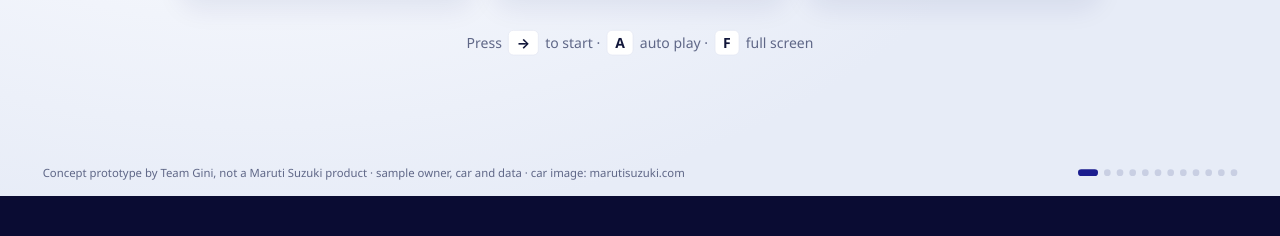
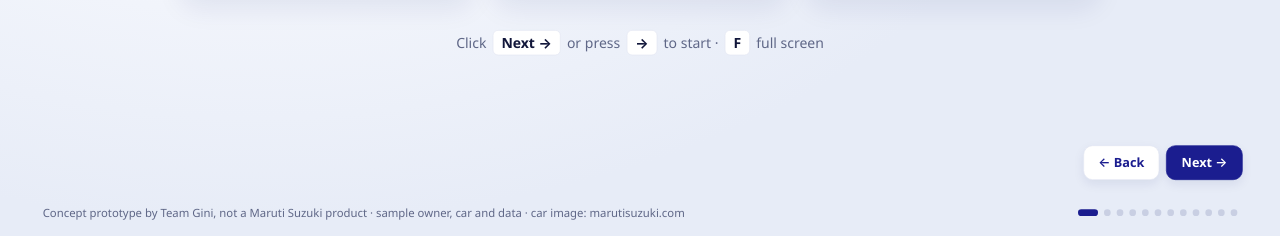
Before and after one commit to cooldudeayush/marutiSuzuki, a plain HTML site: page index.html in a window 1280 px wide. Shown: the part 564-800 px from the top of the page. Drawn offline with Linux system fonts and the light colour scheme.

Commit message:
Fill any window shape, keep Back and Next visible, remove auto play button
Co-Authored-By: Claude Opus 5.5 <noreply@anthropic.com>

```diff
--- a/index.html
+++ b/index.html
@@ -8,7 +8,7 @@
 <style>
 :root{--navy:#1B1D8F;--navy2:#12146A;--blue:#2E5BFF;--sky:#E8EDFF;--red:#E31E24;--ink:#11163A;--muted:#5F6787;--line:#E2E6F1;--bg:#F5F7FC;--green:#1E8A4C;--green-bg:#E5F5EC;--amber:#C77C02;--amber-bg:#FFF3DD}
 *{box-sizing:border-box;margin:0;padding:0}
-html,body{height:100%;background:#0A0C33;overflow:hidden;font-family:"Segoe UI",system-ui,-apple-system,Roboto,"Helvetica Neue",Arial,sans-serif;color:var(--ink);-webkit-font-smoothing:antialiased}
+html,body{height:100%;background:#E9EDF8;overflow:hidden;font-family:"Segoe UI",system-ui,-apple-system,Roboto,"Helvetica Neue",Arial,sans-serif;color:var(--ink);-webkit-font-smoothing:antialiased}
 svg{flex-shrink:0}
 button{font:inherit;cursor:pointer;border:0;background:none;color:inherit}
 #viewport{position:fixed;inset:0;display:flex;align-items:center;justify-content:center}
@@ -32,10 +32,10 @@ body.portrait .brand span{display:none}
 body.portrait .act{padding:8px 16px;font-size:18px}
 
 /* layout areas */
-#devarea{position:absolute;left:56px;top:118px;width:1090px;height:880px}
-#caption{position:absolute;left:1190px;top:118px;width:670px;height:860px}
-body.portrait #devarea{left:40px;top:120px;width:1000px;height:1120px}
-body.portrait #caption{left:70px;top:1270px;width:940px;height:520px}
+#devarea{position:absolute;left:56px;top:118px;width:1090px;height:calc(var(--H,1080px) - 200px)}
+#caption{position:absolute;left:1190px;top:118px;width:670px;height:calc(var(--H,1080px) - 220px)}
+body.portrait #devarea{left:40px;top:120px;width:1000px;height:calc(var(--H,1920px) - 800px)}
+body.portrait #caption{left:70px;top:calc(var(--H,1920px) - 650px);width:940px;height:520px}
 .device{position:absolute;left:50%;top:50%;opacity:0;pointer-events:none;transition:opacity .55s ease}
 .device.on{opacity:1;pointer-events:auto}
 #d-phone{left:66%}
@@ -96,7 +96,7 @@ body.portrait .rule span{font-size:76px}
 #ctrls{position:absolute;right:56px;bottom:84px;display:flex;gap:10px;transition:opacity .4s}
 #ctrls button{height:52px;padding:0 22px;border-radius:14px;background:#fff;border:1px solid var(--line);font-size:19px;font-weight:600;color:var(--navy);box-shadow:0 6px 16px rgba(18,20,106,.08)}
 #ctrls button.pri{background:var(--navy);color:#fff;border-color:var(--navy)}
-body.clean #ctrls,body.idle #ctrls{opacity:0;pointer-events:none}
+body.clean #ctrls{opacity:0;pointer-events:none}
 body.static *,body.static *:before,body.static *:after{transition:none!important;animation:none!important}
 body.portrait #foot{flex-direction:column;justify-content:center;gap:10px;height:110px;text-align:center;padding:0 40px}
 body.portrait #ctrls{right:50%;transform:translateX(50%);bottom:120px}
@@ -351,7 +351,7 @@ body.portrait #ctrls{right:50%;transform:translateX(50%);bottom:120px}
       <div class="tcard"><div class="ic"><svg viewBox="0 0 24 24" fill="none" stroke="currentColor" stroke-width="2" stroke-linecap="round" stroke-linejoin="round"><path d="M4 9.5V20h16V9.5"/><path d="M3 9.5 5 4h14l2 5.5a3 3 0 0 1-6 0 3 3 0 0 1-6 0 3 3 0 0 1-6 0Z"/><path d="M10 20v-5h4v5"/></svg></div><h3>2. The dealer</h3><p>Sells the plan at the service counter, and earns from it.</p></div>
       <div class="tcard"><div class="ic"><svg viewBox="0 0 24 24" fill="none" stroke="currentColor" stroke-width="2" stroke-linecap="round" stroke-linejoin="round"><path d="M3 6h11v10H3z"/><path d="M14 9h4l3 3.5V16h-7"/><circle cx="7" cy="17.5" r="1.8"/><circle cx="17" cy="17.5" r="1.8"/></svg></div><h3>3. The fleet</h3><p>Gets paid when a taxi is stuck in the workshop.</p></div>
     </div>
-    <div class="hint" id="hint">Press <kbd>→</kbd> to start · <kbd>A</kbd> auto play · <kbd>F</kbd> full screen</div>
+    <div class="hint" id="hint">Click <kbd>Next →</kbd> or press <kbd>→</kbd> to start · <kbd>F</kbd> full screen</div>
   </section>
 
   <!-- CLOSE -->
@@ -555,7 +555,7 @@ body.portrait #ctrls{right:50%;transform:translateX(50%);bottom:120px}
 
   <div id="caption"></div>
 
-  <div id="ctrls"><button id="c-back">← Back</button><button id="c-auto">▶ Auto play</button><button class="pri" id="c-next">Next →</button></div>
+  <div id="ctrls"><button id="c-back">← Back</button><button class="pri" id="c-next">Next →</button></div>
   <footer id="foot"><span>Concept prototype by Team Gini, not a Maruti Suzuki product · sample owner, car and data · car image: marutisuzuki.com</span><div id="dots"></div></footer>
   <div id="flash"></div>
 </div></div>
@@ -625,7 +625,9 @@ function fit(){
   const vw=innerWidth, vh=innerHeight;
   const portrait = vh > vw*1.15;
   document.body.classList.toggle('portrait',portrait);
-  const W=portrait?1080:1920, H=portrait?1920:1080;
+  const W=portrait?1080:1920;
+  const H=portrait?Math.max(1700,Math.min(2300,1080*vh/vw)):Math.max(900,Math.min(1440,1920*vh/vw));
+  stage.style.width=W+'px'; stage.style.height=H+'px'; stage.style.setProperty('--H',H+'px');
   stage.style.transform=`scale(${Math.min(vw/W,vh/H)})`;
   const a=$('#devarea'), aw=a.offsetWidth, ah=a.offsetHeight;
   [['#d-phone',456,906,1.02],['#d-tablet',1060,650,1],['#d-laptop',1200,690,1]].forEach(([id,w,h,mx])=>{
@@ -702,7 +704,7 @@ function go(i){
 
 /* autoplay */
 function schedule(){clearTimeout(autoT); if(cur<S.length-1) autoT=setTimeout(()=>go(cur+1),S[cur].dur); else setAuto(false);}
-function setAuto(on){auto=on; $('#c-auto').textContent=on?'❚❚ Pause':'▶ Auto play'; clearTimeout(autoT); if(on){ if(cur>=S.length-1) go(0); schedule(); } flash(on?'Auto play on':'Auto play off');}
+function setAuto(on){auto=on; clearTimeout(autoT); if(on){ if(cur>=S.length-1) go(0); schedule(); } flash(on?'Auto play on':'Auto play off');}
 function flash(t){const f=$('#flash'); f.textContent=t; f.classList.add('on'); clearTimeout(flash.t); flash.t=setTimeout(()=>f.classList.remove('on'),1200);}
 
 /* input */
@@ -718,8 +720,6 @@ addEventListener('keydown',e=>{
 });
 $('#c-next').onclick=()=>{go(cur+1); if(auto) schedule();};
 $('#c-back').onclick=()=>go(cur-1);
-$('#c-auto').onclick=()=>setAuto(!auto);
-let idleT; addEventListener('mousemove',()=>{document.body.classList.remove('idle'); clearTimeout(idleT); idleT=setTimeout(()=>document.body.classList.add('idle'),2500);});
 let tx=null; addEventListener('touchstart',e=>{tx=e.touches[0].clientX},{passive:true});
 addEventListener('touchend',e=>{if(tx===null)return; const dx=e.changedTouches[0].clientX-tx; if(Math.abs(dx)>50){ go(cur+(dx<0?1:-1)); } tx=null;},{passive:true});
 
@@ -816,7 +816,6 @@ if(q.has('clean')) document.body.classList.add('clean');
 if(q.has('static')) document.body.classList.add('static','clean');
 go(start);
 if(q.has('auto')) setAuto(true);
-setTimeout(()=>document.body.classList.add('idle'),3000);
 </script>
 </body>
 </html>
```
